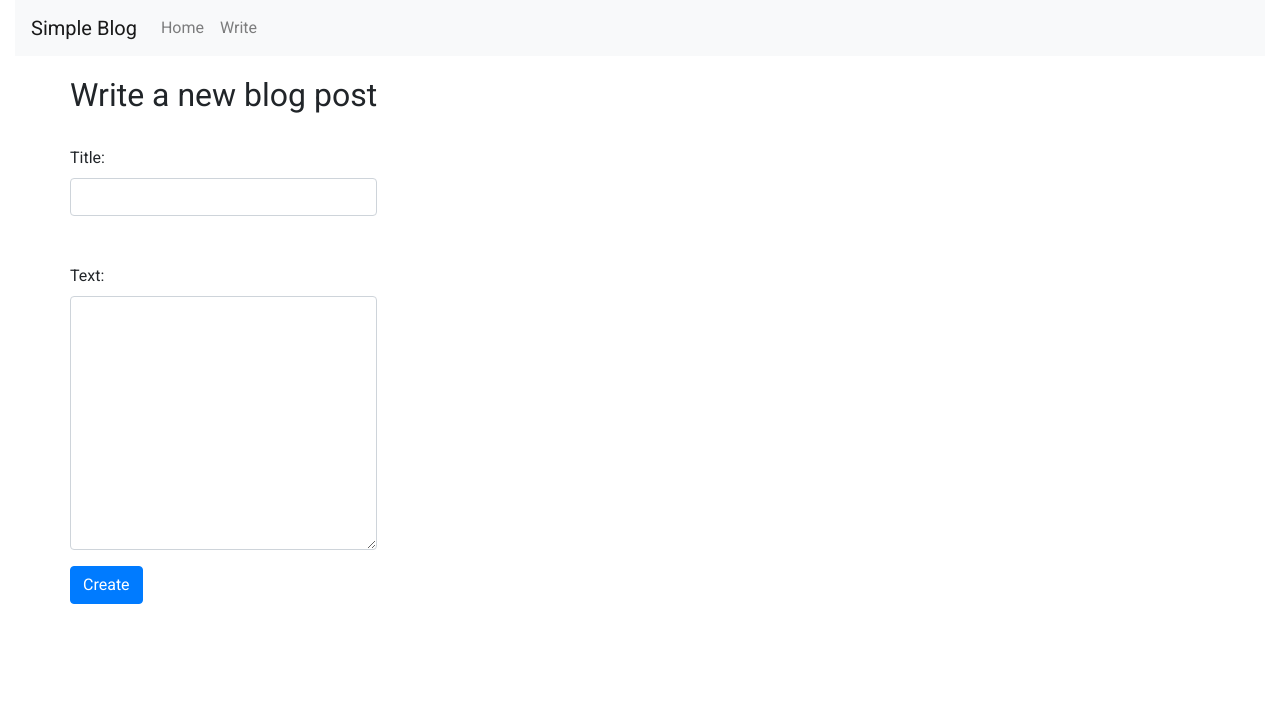
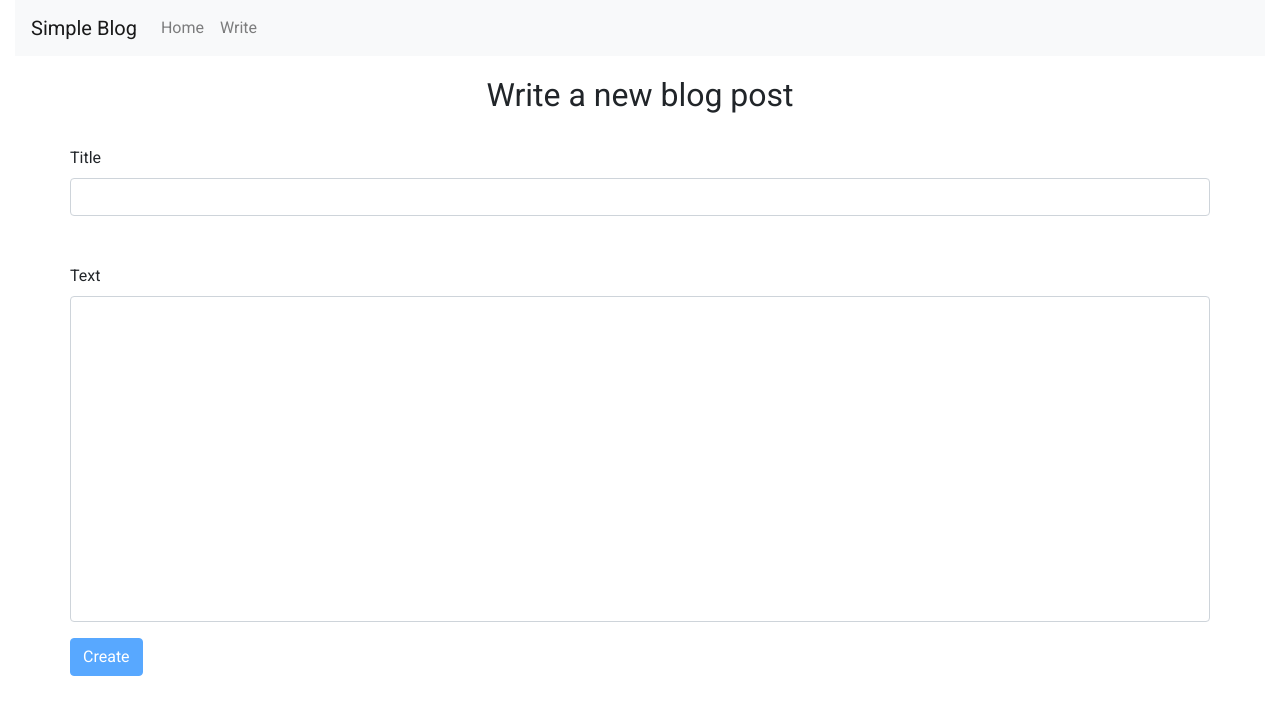
Before and after one commit to musk-coding/blog, an Angular app in the folder public/: page /write in a window 1280 px wide. Shown: the top 714 px of the page. Built offline with nearby package versions, Linux system fonts and the light colour scheme.

Commit message:
Improved post writing component style

```diff
--- a/public/src/app/write/write.component.css
+++ b/public/src/app/write/write.component.css
@@ -0,0 +1,7 @@
+textarea {
+    resize: none;
+}
+
+h2 {
+    text-align: center;
+}
--- a/public/src/app/write/write.component.html
+++ b/public/src/app/write/write.component.html
@@ -2,20 +2,24 @@
 <br>
 <form [formGroup]="postForm" (ngSubmit)="onSubmit()">
     <div class="form-group">
-        <label for="title">Title: </label>
+        <label for="title">Title</label>
         <input type="text"
                id="title"
                class="form-control"
+               maxlength="100"
                formControlName="title">
         <br><br>
-        <label for="text">Text: </label>
+        <label for="text">Text</label>
         <textarea name="text"
                   id="text"
                   class="form-control"
-                  cols="30"
-                  rows="10"
+                  cols="300"
+                  rows="13"
+                  maxlength="1500"
                   formControlName="text">
         </textarea>
     </div>
-    <button type="submit" class="btn btn-primary">Create</button>
+    <button type="submit"
+            class="btn btn-primary"
+            [disabled]="postForm.invalid">Create</button>
 </form>
```
